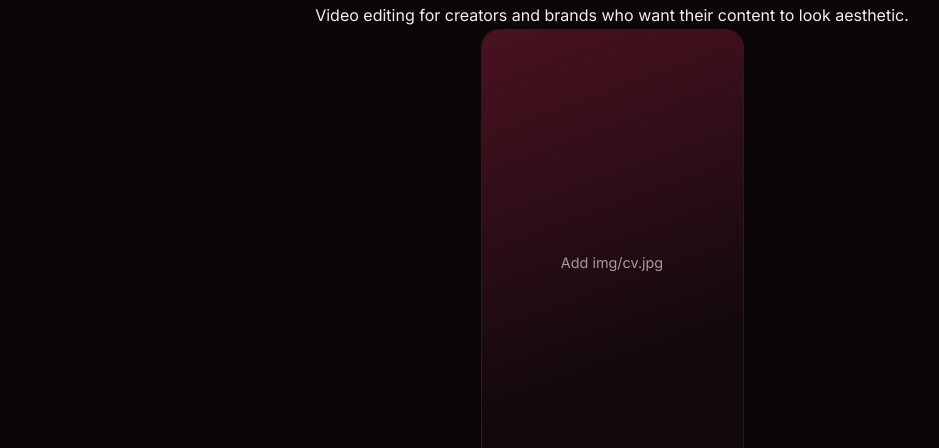
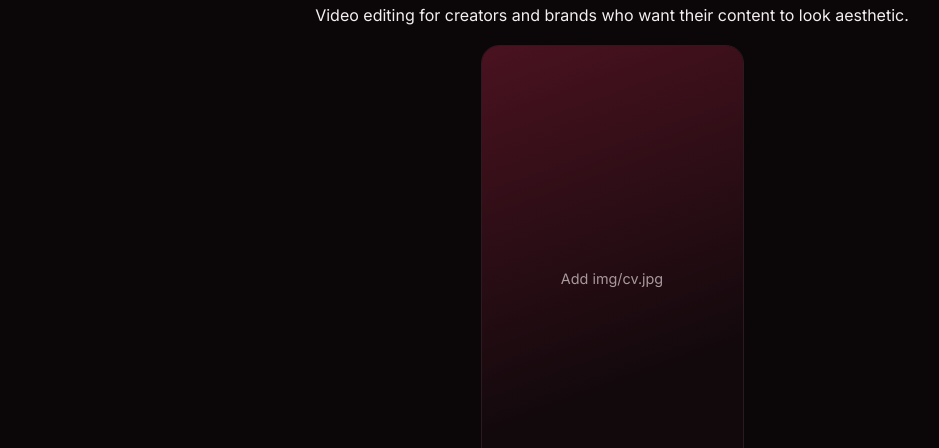
Before and after one commit to subzeroproject/video-editor, a plain HTML site: page index.html in a window 1280 px wide. Shown: the part 652-1100 px from the top of the page, without its empty margins (28-967 px from the left). Drawn offline with Linux system fonts and the light colour scheme; a web font is replaced by a local one.

Commit message:
Update index.html

```diff
--- a/index.html
+++ b/index.html
@@ -99,7 +99,7 @@ dialog::backdrop{background:#000d}
 
 <main class="wrap">
   <h2 style="text-align:center">About me</h2>
-  <p style="text-align:center">Video editing for creators and brands who want their content to look aesthetic.</p>
+  <p style="text-align:center; padding-bottom:16px">Video editing for creators and brands who want their content to look aesthetic.</p>
   <div class="cvrow" id="cv"></div>
 
   <h2 id="works">Youtube work</h2>
```
